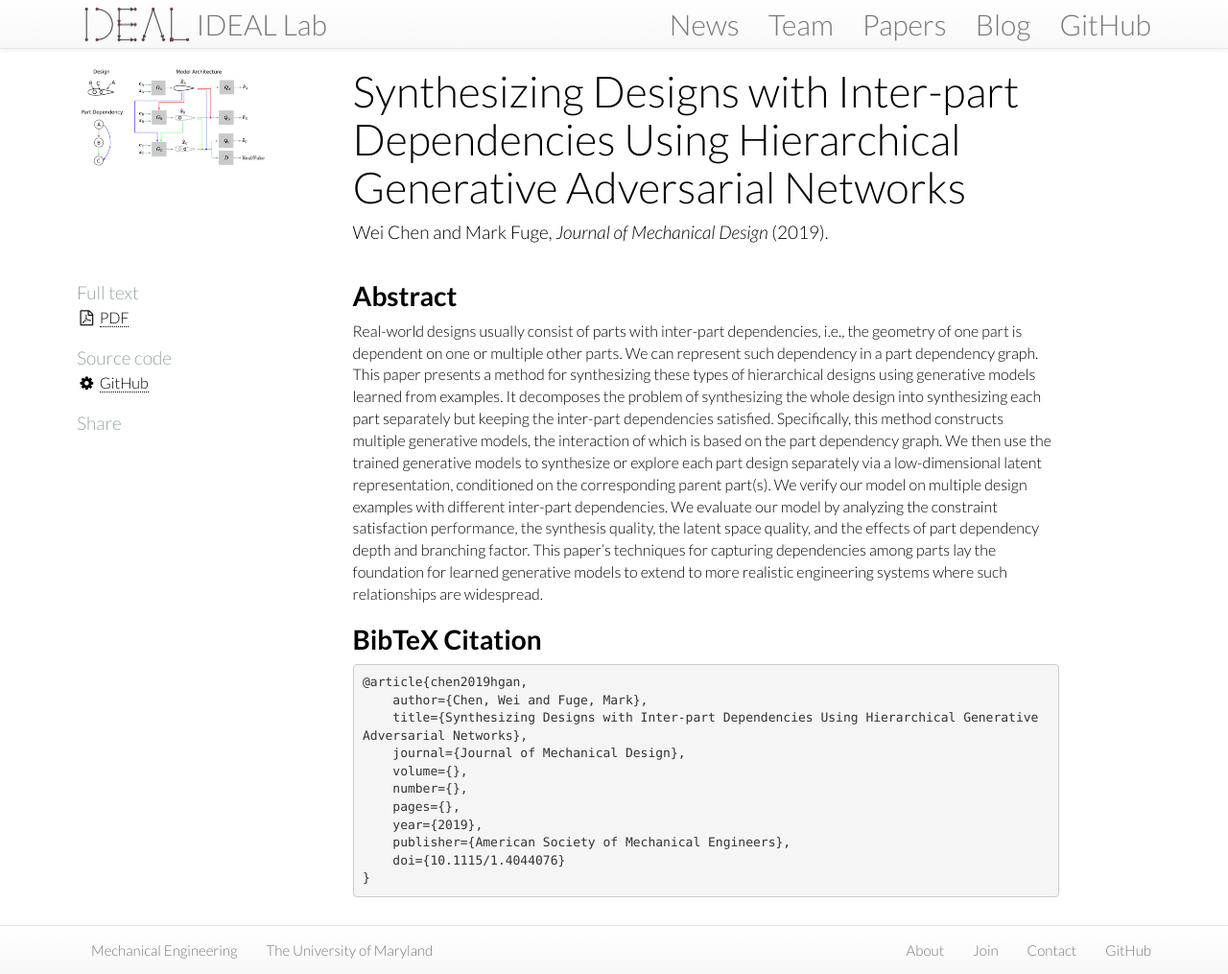
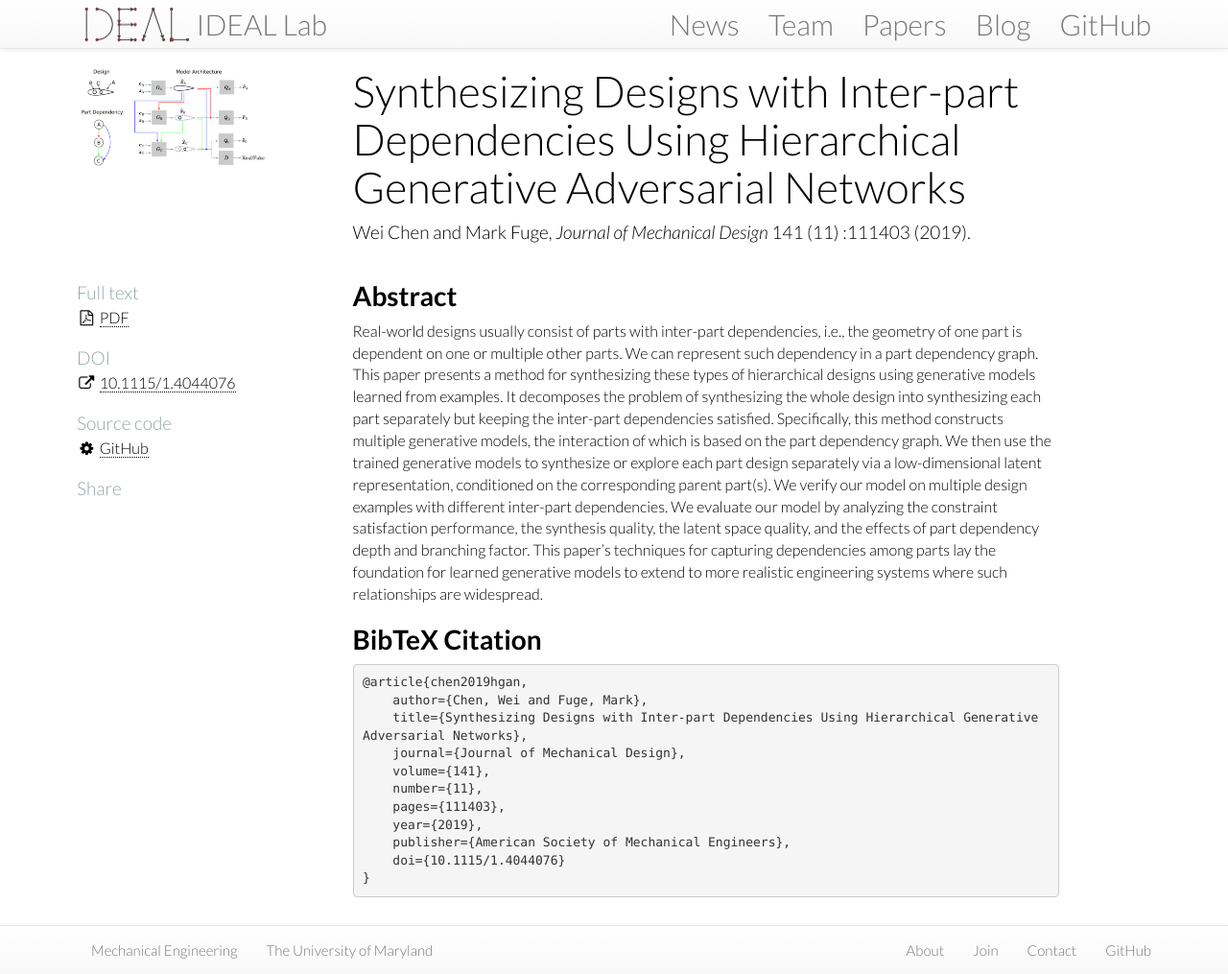
Before and after one commit to IDEALLab/ideallab.github.io, a Jekyll site: the page built from papers/_posts/2019-06-12-jmd-hgan.md, in a window 1280 px wide and 1015 px high. Shown: the whole window at 96% size. Built offline with Jekyll 4.4.1, drawn with Linux system fonts in a browser that asks for light colours; nearby versions of some CDN libraries.

Commit message:
add volume and issue numbers to the JMD paper

```diff
--- a/papers/_posts/2019-06-12-jmd-hgan.md
+++ b/papers/_posts/2019-06-12-jmd-hgan.md
@@ -5,9 +5,9 @@ year: "2019"
 shortref: "Wei Chen and Mark Fuge <i>JMD</i> 2019"
 nickname: hgan_jmd
 journal: "Journal of Mechanical Design"
-volume:
-issue:
-pages:
+volume: 141
+issue: 11
+pages: 111403
 authors: "Wei Chen and Mark Fuge"
 image: /assets/images/papers/chen_hgan_jmd_2019.png
 redirect_from:
@@ -15,7 +15,7 @@ fulltext:
 pdf: /assets/pdfs/chen_hgan_jmd_2019.pdf
 pdflink:
 github: "https://github.com/IDEALLab/hgan_jmd_2019"
-doi:
+doi: 10.1115/1.4044076
 category: paper
 published: true
 tags: [hgan_jmd]
@@ -36,9 +36,9 @@ Real-world designs usually consist of parts with inter-part dependencies, i.e.,
     author={Chen, Wei and Fuge, Mark},
     title={Synthesizing Designs with Inter-part Dependencies Using Hierarchical Generative Adversarial Networks},
     journal={Journal of Mechanical Design},
-    volume={},
-    number={},
-    pages={},
+    volume={141},
+    number={11},
+    pages={111403},
     year={2019},
     publisher={American Society of Mechanical Engineers},
     doi={10.1115/1.4044076}
```
